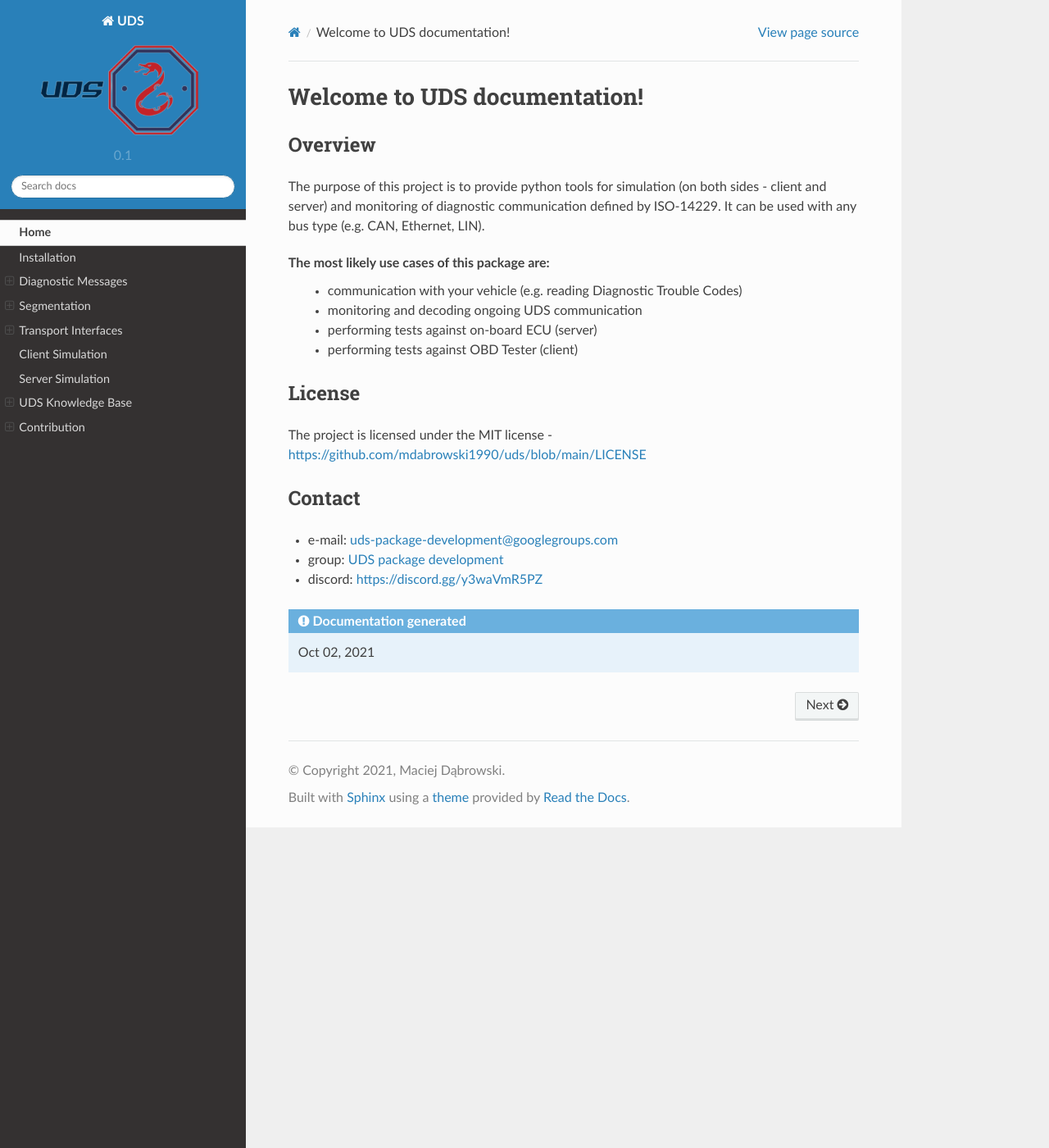
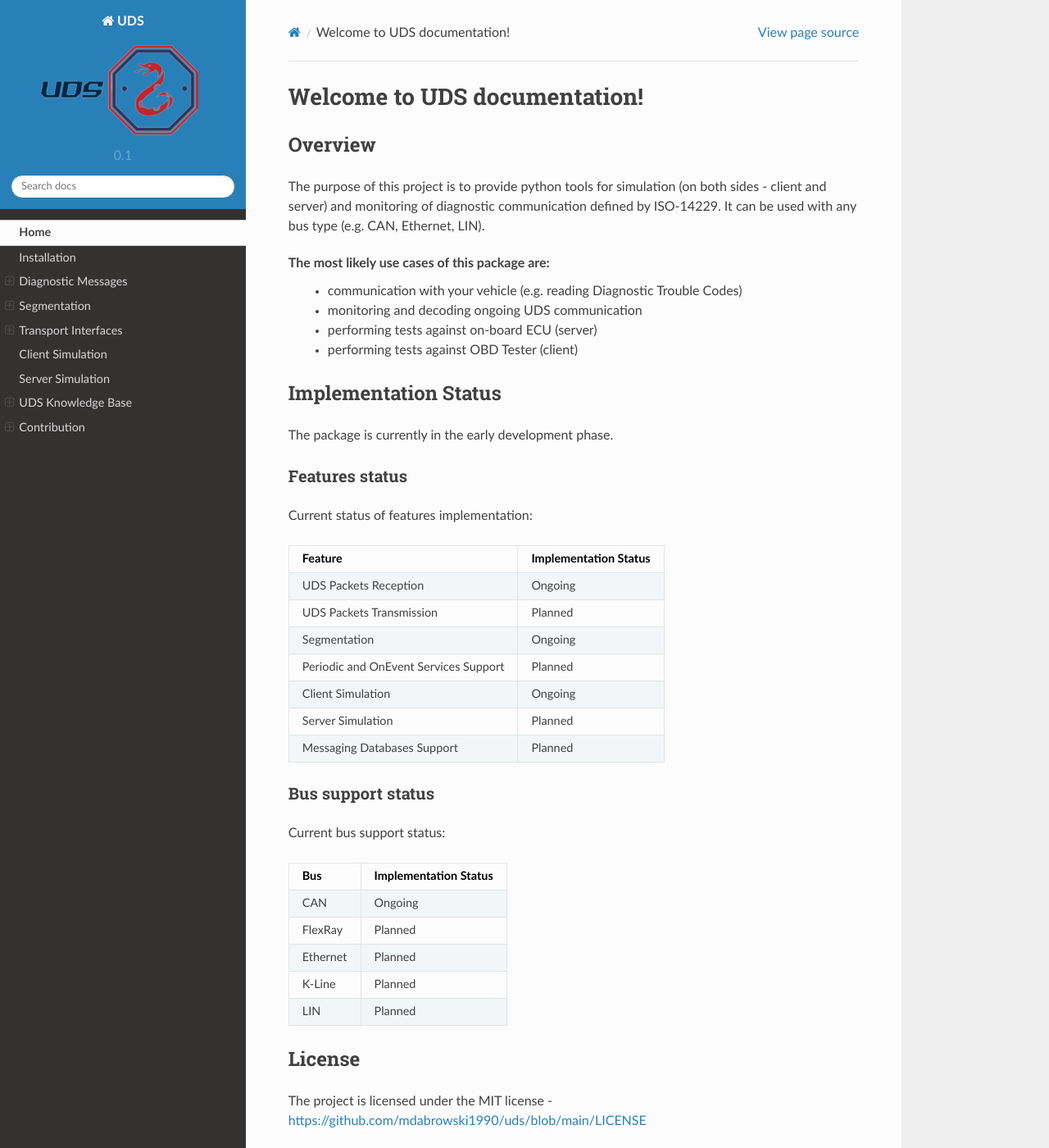
Before and after one commit to mdabrowski1990/uds, a Sphinx documentation site: the page built from docs/source/index.rst, in a window 1280 px wide and 1400 px high. Shown: the whole window at 82% size. Built offline with Sphinx 7.4.7 and the Read the Docs theme 2.0.0, drawn with Linux system fonts in a browser that asks for light colours; pages that are not in the unit, such as notebooks, are missing from menus.

Commit message:
tables_added
Update index page with implementation status

```diff
--- a/docs/source/index.rst
+++ b/docs/source/index.rst
@@ -27,6 +27,51 @@ The most likely use cases of this package are:
  - performing tests against OBD Tester (client)
 
 
+Implementation Status
+---------------------
+The package is currently in the early development phase.
+
+Features status
+'''''''''''''''
+Current status of features implementation:
+
++---------------------------------------+-----------------------+
+|                Feature                | Implementation Status |
++=======================================+=======================+
+| UDS Packets Reception                 |        Ongoing        |
++---------------------------------------+-----------------------+
+| UDS Packets Transmission              |        Planned        |
++---------------------------------------+-----------------------+
+| Segmentation                          |        Ongoing        |
++---------------------------------------+-----------------------+
+| Periodic and OnEvent Services Support |        Planned        |
++---------------------------------------+-----------------------+
+| Client Simulation                     |        Ongoing        |
++---------------------------------------+-----------------------+
+| Server Simulation                     |        Planned        |
++---------------------------------------+-----------------------+
+| Messaging Databases Support           |        Planned        |
++---------------------------------------+-----------------------+
+
+Bus support status
+''''''''''''''''''
+Current bus support status:
+
++----------+-----------------------+
+|    Bus   | Implementation Status |
++==========+=======================+
+| CAN      | Ongoing               |
++----------+-----------------------+
+| FlexRay  | Planned               |
++----------+-----------------------+
+| Ethernet | Planned               |
++----------+-----------------------+
+| K-Line   | Planned               |
++----------+-----------------------+
+| LIN      | Planned               |
++----------+-----------------------+
+
+
 License
 -------
 The project is licensed under the MIT license - https://github.com/mdabrowski1990/uds/blob/main/LICENSE
```
Also changed, not shown: 2 other files.
